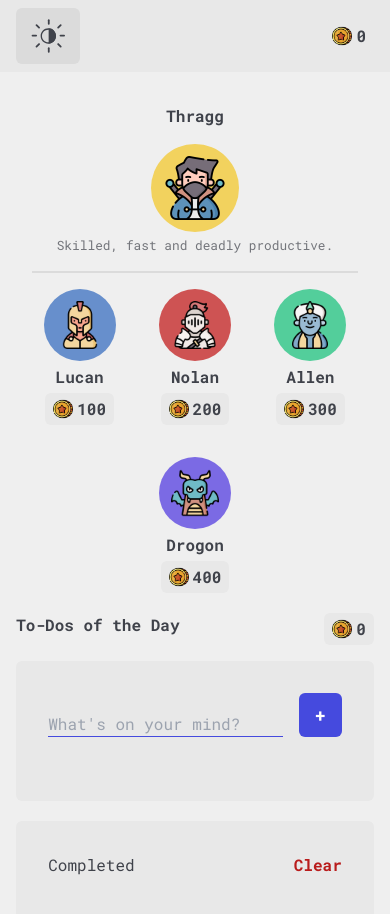
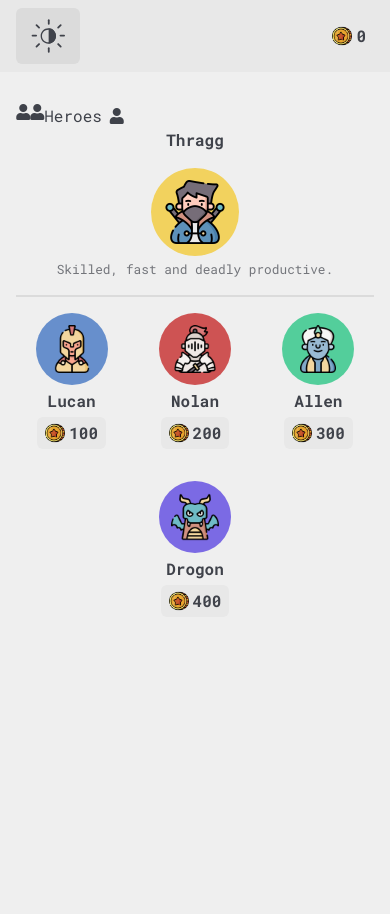
Before and after one commit to pablocantu/JATL, a React (Create React App) app: page /heroes in a window 390 px wide. Shown: the top 914 px of the page. After the commit the page ends 844 px from the top, so only its background shows below. Built offline with nearby package versions, Linux system fonts and the light colour scheme.

Commit message:
Adds new components for different device sizes and adds routing for smaller devices' board view

```diff
--- a/package.json
+++ b/package.json
@@ -21,6 +21,7 @@
     "postcss": "^7.0.35",
     "react": "^17.0.1",
     "react-dom": "^17.0.1",
+    "react-router-dom": "^5.2.0",
     "react-scripts": "4.0.3",
     "tailwindcss": "npm:@tailwindcss/postcss7-compat@^2.1.3",
     "typescript": "^4.2.3",
@@ -54,6 +55,7 @@
   },
   "devDependencies": {
     "@types/autoprefixer": "^10.2.0",
+    "@types/react-router-dom": "^5.1.7",
     "@typescript-eslint/eslint-plugin": "^4.18.0",
     "@typescript-eslint/parser": "^4.18.0",
     "eslint": "^7.22.0",
--- a/src/App.tsx
+++ b/src/App.tsx
@@ -1,13 +1,16 @@
 import React from 'react';
+import { BrowserRouter as Router } from 'react-router-dom';
 
 import ThemeProvider from 'components/ThemeProvider/ThemeProvider';
 import Layout from 'components/Layout/Layout';
 
 function App(): JSX.Element {
 	return (
-		<ThemeProvider>
-			<Layout />
-		</ThemeProvider>
+		<Router>
+			<ThemeProvider>
+				<Layout />
+			</ThemeProvider>
+		</Router>
 	);
 }
 
--- a/src/components/Layout/Board/Board.tsx
+++ b/src/components/Layout/Board/Board.tsx
@@ -1,9 +1,7 @@
 import React, { createContext, useState, useEffect, useContext } from 'react';
 
-import Heroes from 'components/Layout/Board/Heroes/Heroes';
-import CompletedTasks from 'components/Layout/Board/CompletedTasks/CompletedTasks';
-import TodoList from 'components/Layout/Board/TodoList/TodoList';
-import NavButton from 'components/common/NavButton/NavButton';
+import DesktopBoard from './DesktopBoard';
+import MobileBoard from './MobileBoard';
 
 import { GlobalContext } from '../Layout';
 import ContextProps from './BoardContext';
@@ -87,20 +85,11 @@ const Board: React.FC = () => {
             onSelectHero,
             onUnlockHero
         }}>
-            <div className='grid grid-cols-12 h-full gap-5'>
-                <div className='col-span-12 px-4 min-w-min lg:col-span-2 lg:row-span-1'>
-                    <Heroes />
-                </div>
-                <div className='col-span-12 lg:col-span-10'>
-                    <div className='flex flex-col xl:flex-row gap-5'>
-                        <div className='w-full'>
-                            <TodoList />
-                        </div>
-                        <div className='w-full xl:w-5/12'>
-                            <CompletedTasks />
-                        </div>
-                    </div>
-                </div>
+            <div className='hidden md:block'>
+                <DesktopBoard />
+            </div>
+            <div className='md:hidden'>
+                <MobileBoard />
             </div>
         </BoardContext.Provider>
     );
--- /dev/null
+++ b/src/components/Layout/Board/DesktopBoard.tsx
@@ -0,0 +1,27 @@
+import React from 'react';
+
+import Heroes from 'components/Layout/Board/Heroes/Heroes';
+import CompletedTasks from 'components/Layout/Board/CompletedTasks/CompletedTasks';
+import TodoList from 'components/Layout/Board/TodoList/TodoList';
+
+const DesktopBoard: React.FC = () => {
+    return (
+        <div className='grid grid-cols-12 h-full gap-5'>
+            <div className='col-span-12 px-4 min-w-min lg:col-span-2 lg:row-span-1'>
+                <Heroes />
+            </div>
+            <div className='col-span-12 lg:col-span-10'>
+                <div className='flex flex-col xl:flex-row gap-5'>
+                    <div className='w-full'>
+                        <TodoList />
+                    </div>
+                    <div className='w-full xl:w-5/12'>
+                        <CompletedTasks />
+                    </div>
+                </div>
+            </div>
+        </div>
+    );
+}
+
+export default DesktopBoard;
--- /dev/null
+++ b/src/components/Layout/Board/MobileBoard.tsx
@@ -0,0 +1,32 @@
+import React from 'react'
+import { Route, NavLink, useLocation } from 'react-router-dom';
+
+import NavButton from 'components/common/NavButton/NavButton';
+import TodoList from 'components/Layout/Board/TodoList/TodoList';
+import CompletedTasks from 'components/Layout/Board/CompletedTasks/CompletedTasks';
+import Heroes from 'components/Layout/Board/Heroes/Heroes';
+
+const MobileBoard: React.FC = () => {
+    const { pathname } = useLocation();
+
+    return (
+        <div className='flex flex-col mb-4'>
+            <div className='flex flex-wrap'>
+                <NavLink to='/tasks'>
+                    <NavButton title='Enemies' icon='fas fa-user' detail='(0)' active={pathname === '/tasks'} />
+                </NavLink>
+                <NavLink to='/completed'>
+                    <NavButton title='Chronicles' icon='fas fa-user' active={pathname === '/completed'} />
+                </NavLink>
+                <NavLink to='/heroes'>
+                    <NavButton title='Heroes' icon='fas fa-user' active={pathname === '/heroes'} />
+                </NavLink>
+            </div>
+            <Route path='/tasks' component={TodoList} />
+            <Route path='/completed' component={CompletedTasks} />
+            <Route path='/heroes' component={Heroes} />
+        </div>
+    );
+}
+
+export default MobileBoard;
```
Also changed, not shown: 1 other file (tests, documents, lock files or other folders).
